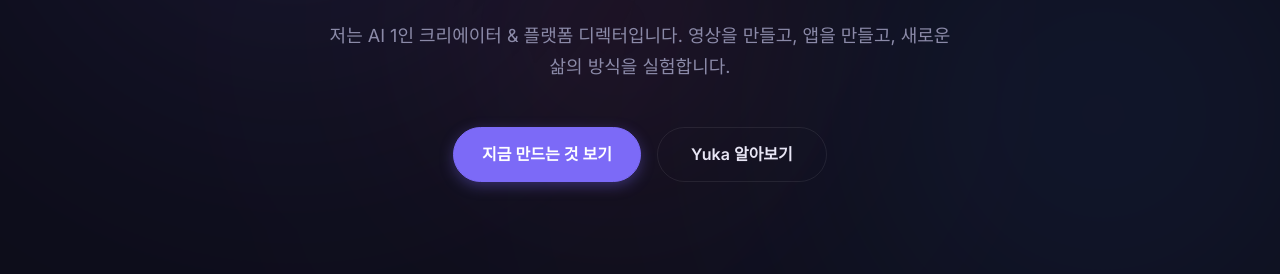
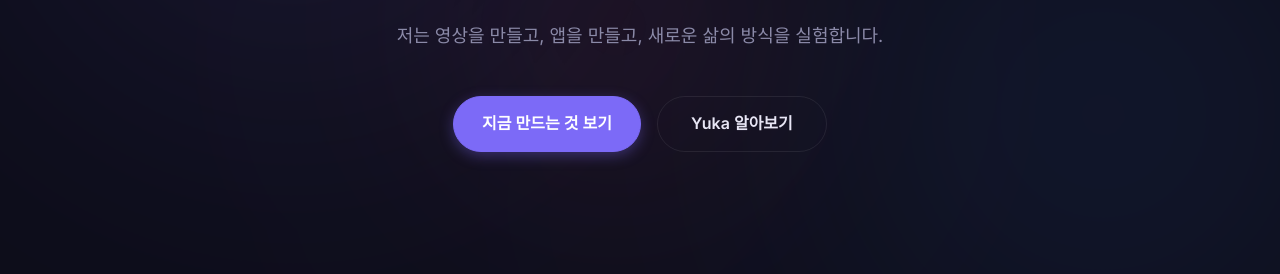
Before and after one commit to yukyongae-web/yukyongae-web.github.io, a plain HTML site: page index.html in a window 1280 px wide. Shown: the part 526-800 px from the top of the page. Drawn offline with Linux system fonts and the light colour scheme.

Commit message:
feat: simplify hero section subtitle text

```diff
--- a/index.html
+++ b/index.html
@@ -1300,7 +1300,7 @@
         만드는 공간
       </h1>
       <p class="hero-subtitle">
-        저는 AI 1인 크리에이터 & 플랫폼 디렉터입니다. 영상을 만들고, 앱을 만들고, 새로운 삶의 방식을 실험합니다.
+        저는 영상을 만들고, 앱을 만들고, 새로운 삶의 방식을 실험합니다.
       </p>
       <div class="hero-buttons">
         <a href="#now" class="btn btn-filled hero-btn">지금 만드는 것 보기</a>
```
